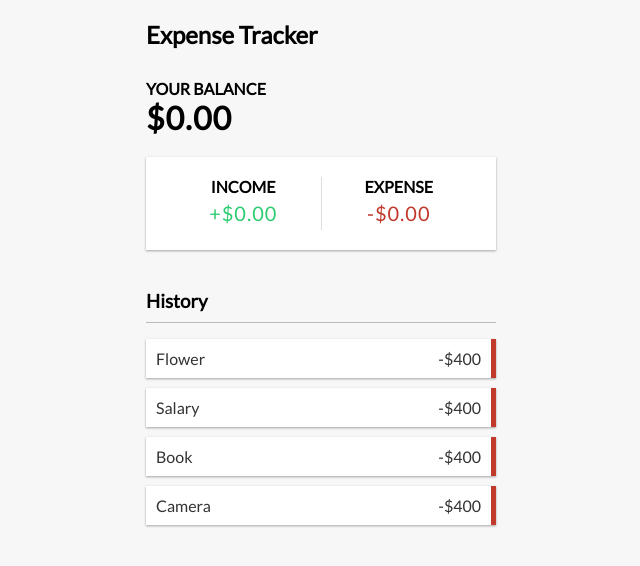
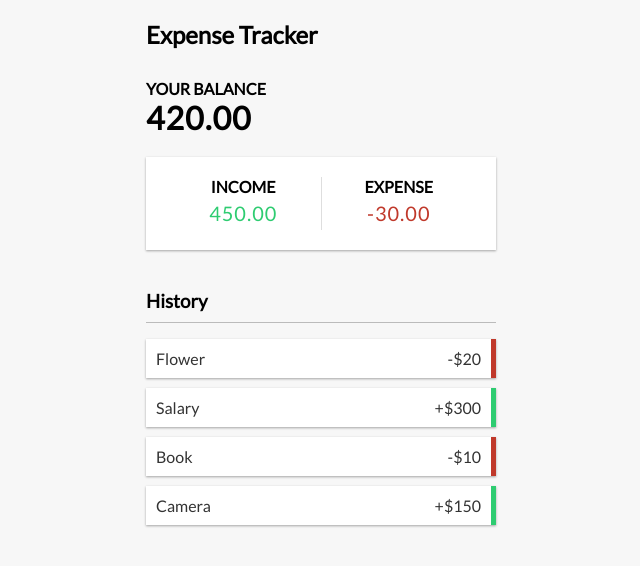
Before and after one commit to BritainSmith/Trav_Expense_Tracker, a React (Create React App) app: page / in a window 1280 px wide. Shown: the top 566 px of the page, without its empty margins (319-959 px from the left). Built offline with nearby package versions, Linux system fonts and the light colour scheme.

Commit message:
updated global state in Income/transaction components

```diff
--- a/src/components/Balance.js
+++ b/src/components/Balance.js
@@ -1,11 +1,17 @@
-import React from 'react';
+import React, {useContext} from 'react';
+import { GlobalContext } from '../context/GlobalState';
 
 export const Balance = () =>{
+    const {transactions} = useContext(GlobalContext);
+
+    const amounts = transactions.map(transaction => transaction.amount);
+
+    const total = amounts.reduce((acc, item)=>(acc += item), 0).toFixed(2);
 
     return(
         <>
         <h4>Your Balance</h4>
-        <h1 >$0.00</h1>
+        <h1 >{total}</h1>
         </>
 
     )
--- a/src/components/IncomeExpenses.js
+++ b/src/components/IncomeExpenses.js
@@ -1,17 +1,28 @@
-import React from 'react';
-
+import React, {useContext} from 'react';
+import { GlobalContext } from '../context/GlobalState';
 
 export const IncomeExpenses = () =>{
+    const {transactions} = useContext(GlobalContext);
+
+    const amounts = transactions.map(transaction => transaction.amount);
+
+    const income = amounts
+    .filter(item => item >0)
+    .reduce((acc,item)=>(acc += item), 0)
+    .toFixed(2);
+
+    const expense = (
+        amounts.filter(item => item <0).reduce((acc,item)=> (acc += item),0 ) * -1).toFixed(2);
 
     return(
         <div className= "inc-exp-container">
             <div>
                 <h4>Income</h4>
-                <p  className="money plus">+$0.00</p>
+                <p  className="money plus">{income}</p>
             </div>
             <div>
                 <h4>Expense</h4>
-                <p  className="money minus">-$0.00</p>
+                <p  className="money minus">-{expense}</p>
             </div>
         </div>
     )
--- a/src/components/Transaction.js
+++ b/src/components/Transaction.js
@@ -1,9 +1,11 @@
 import React from 'react';
 
 export const Transaction = ({transaction}) => {
+    const sign = transaction.amount < 0 ? '-' : '+';
+
     return (
-        <li className="minus">
-               {transaction.text} <span>-$400</span>
+        <li className={transaction.amount < 0 ? 'minus' : 'plus'}>
+               {transaction.text} <span>{sign}${Math.abs(transaction.amount)}</span>
                 <button className="delete-btn">x</button>
             </li>
     )
```
